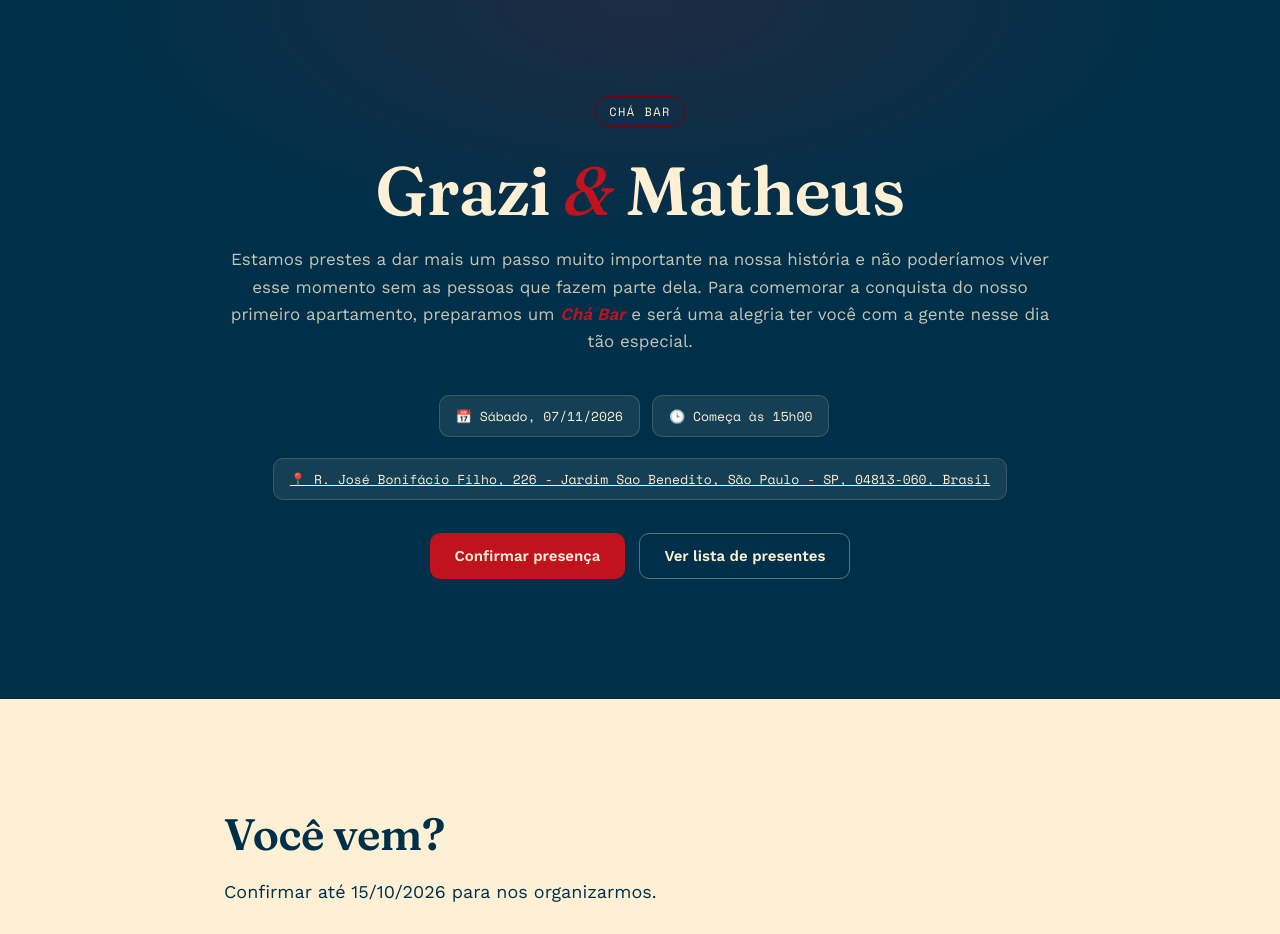
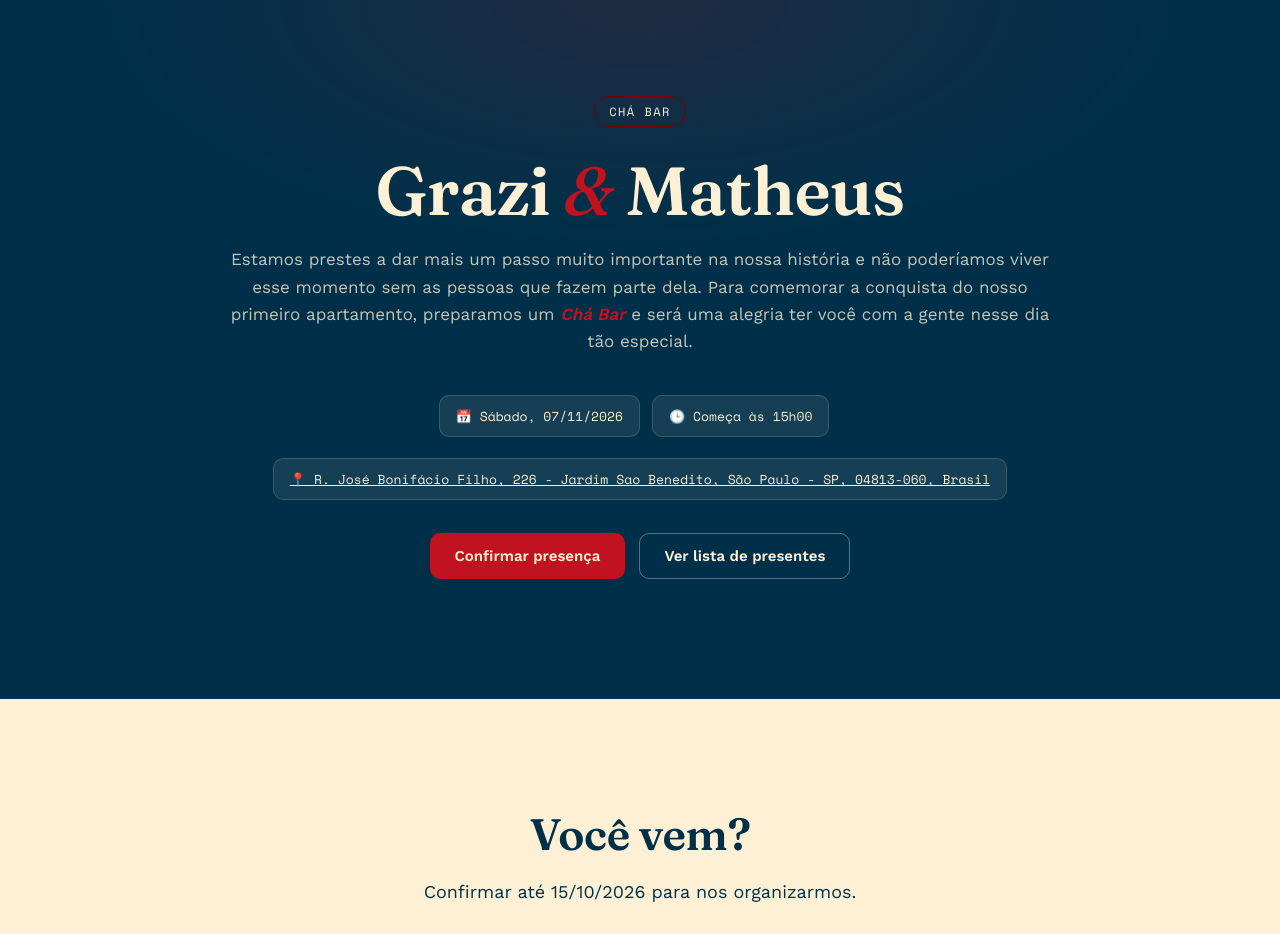
Before and after one commit to maathsousa/cha-de-panela, a Next.js app: page / in a window 1280 px wide. Shown: the top 934 px of the page. Built offline with nearby package versions, Linux system fonts and the light colour scheme; no server answers.

Commit message:
Update page.js

```diff
--- a/app/page.js
+++ b/app/page.js
@@ -38,10 +38,10 @@ export default function Home() {
       {/* ===== RSVP ===== */}
       <section className="secao-clara" id="confirmar" style={{ padding: "88px 24px" }}>
         <div className="container">
-          <h2 className="secao__titulo" style={{ fontSize: "clamp(30px, 5vw, 44px)", marginTop: 20}}>
+          <h2 className="secao__titulo" style={{ fontSize: "clamp(30px, 5vw, 44px)", marginTop: 20, textAlign: "center" }}>
             Você vem?
           </h2>
-          <p className="secao__titulo" style={{ fontSize: "clamp(18px,4vw,18px)", marginTop: 20}}>Confirmar até 15/10/2026 para nos organizarmos.</p>
+          <p className="secao__titulo" style={{ fontSize: "clamp(18px,4vw,18px)", marginTop: 20, textAlign: "center" }}>Confirmar até 15/10/2026 para nos organizarmos.</p>
           <RsvpForm />
         </div>
       </section>
```
